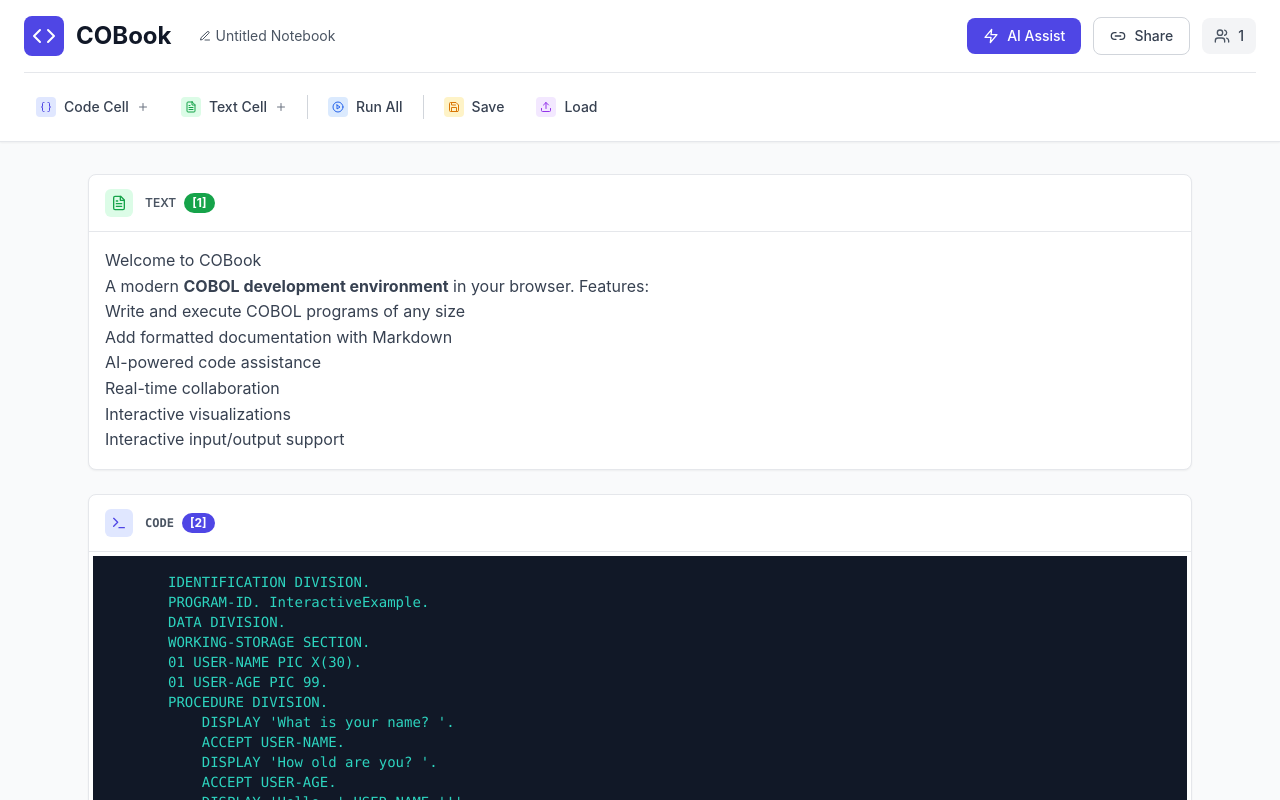
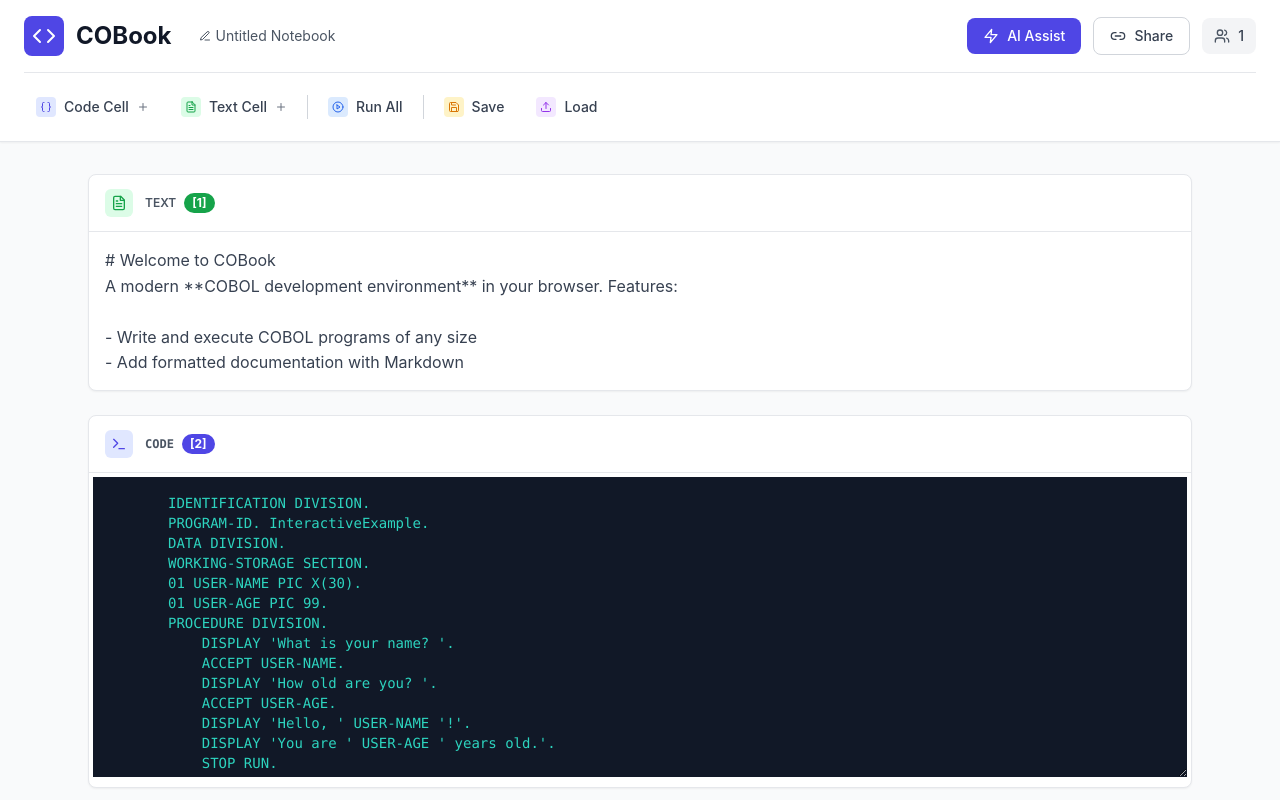
Before and after one commit to thedataengineer/COBook-karteek, a React (Create React App) app in the folder frontend/: page / in a window 1280 px wide. Both pictures are taken after a click on the element 640 px from the left and 350 px from the top of the page. Shown: the top 800 px of the page. Built offline with nearby package versions, Linux system fonts and the light colour scheme.

Commit message:
Changed Text segment

```diff
--- a/frontend/src/components/TextCell.js
+++ b/frontend/src/components/TextCell.js
@@ -1,3 +1,4 @@
+// TextCell.js (Fixed to preserve markdown syntax)
 import React, { useState, useRef, useEffect } from 'react';
 import { FileText, Trash2, Plus, MessageSquare, ChevronDown, ChevronUp } from 'lucide-react';
 
@@ -13,114 +14,240 @@ const TextCell = ({
 }) => {
   const [showOutput, setShowOutput] = useState(true);
   const [isEditing, setIsEditing] = useState(false);
-  const [content, setContent] = useState(cell.content);
+  const [markdownText, setMarkdownText] = useState('');
+  const [htmlContent, setHtmlContent] = useState('');
   const editorRef = useRef(null);
   const lastContentRef = useRef(cell.content);
-  const processingTimeoutRef = useRef(null);
 
-  // Convert markdown to HTML
+  // Store markdown separately to preserve original syntax
+  const markdownStorageRef = useRef(new Map());
+
+  // Convert markdown to HTML while preserving line breaks
   const convertMarkdownToHTML = (text) => {
+    if (!text) return '';
+
+    let html = text;
+
     // Handle headings
-    text = text.replace(/^### (.*$)/gim, '<h3 class="text-lg font-bold mt-3 mb-2 text-gray-800">$1</h3>');
-    text = text.replace(/^## (.*$)/gim, '<h2 class="text-xl font-bold mt-4 mb-2 text-gray-900">$1</h2>');
-    text = text.replace(/^# (.*$)/gim, '<h1 class="text-2xl font-bold mt-4 mb-3 text-gray-900">$1</h1>');
+    html = html.replace(/^### (.*$)/gim, '<h3 class="text-lg font-bold mt-3 mb-2 text-gray-800">$1</h3>');
+    html = html.replace(/^## (.*$)/gim, '<h2 class="text-xl font-bold mt-4 mb-2 text-gray-900">$1</h2>');
+    html = html.replace(/^# (.*$)/gim, '<h1 class="text-2xl font-bold mt-4 mb-3 text-gray-900">$1</h1>');
 
-    // Handle bold text - non-greedy matching
-    text = text.replace(/\*\*([^*\n]+?)\*\*/g, '<strong class="font-semibold text-gray-900">$1</strong>');
+    // Handle bold text
+    html = html.replace(/\*\*([^*\n]+?)\*\*/g, '<strong class="font-semibold text-gray-900">$1</strong>');
 
     // Handle italic text
-    text = text.replace(/\*([^*\n]+?)\*/g, '<em class="italic text-gray-700">$1</em>');
+    html = html.replace(/\*([^*\n]+?)\*/g, '<em class="italic text-gray-700">$1</em>');
 
     // Handle inline code
-    text = text.replace(/`([^`\n]+?)`/g, '<code class="bg-gray-100 px-2 py-0.5 rounded text-sm font-mono text-indigo-600">$1</code>');
+    html = html.replace(/`([^`\n]+?)`/g, '<code class="bg-gray-100 px-2 py-0.5 rounded text-sm font-mono text-indigo-600">$1</code>');
 
     // Handle lists
-    text = text.replace(/\n-\s(.*)/g, '\n<li class="ml-4 text-gray-700">$1</li>');
-    text = text.replace(/(<li.*<\/li>)/s, '<ul class="list-disc ml-6 my-2 text-gray-700">$1</ul>');
+    html = html.replace(/\n-\s(.*)/g, '\n<li class="ml-4 text-gray-700">$1</li>');
+    html = html.replace(/(<li.*<\/li>)/s, '<ul class="list-disc ml-6 my-2 text-gray-700">$1</ul>');
 
-    // Handle paragraphs
-    text = text.replace(/\n\n/g, '</p><p class="mb-2">');
-    text = '<p class="mb-2">' + text + '</p>';
+    // Handle paragraphs - convert double line breaks to paragraphs
+    const paragraphs = html.split(/\n\s*\n/);
+    html = paragraphs.map(p => {
+      p = p.trim();
+      if (!p) return '';
+      // Skip if it's already an HTML block
+      if (p.startsWith('<h') || p.startsWith('<ul') || p.startsWith('<li')) {
+        return p;
+      }
+      return `<p class="mb-2">${p}</p>`;
+    }).join('\n');
 
-    // Clean up empty paragraphs
-    text = text.replace(/<p class="mb-2"><\/p>/g, '');
-    text = text.replace(/<p class="mb-2">(<\/?(h[1-6]|ul|li|p)>)/g, '$1');
-    text = text.replace(/(<\/?(h[1-6]|ul|li|p)>)<\/p>/g, '$1');
+    // Convert single line breaks to <br> within paragraphs
+    html = html.replace(/(<p[^>]*>)(.*?)(<\/p>)/gs, (match, openTag, content, closeTag) => {
+      content = content.replace(/\n/g, '<br>');
+      return openTag + content + closeTag;
+    });
+
+    return html;
+  };
+
+  // Convert HTML back to markdown (reverses the conversion)
+  const convertHTMLToMarkdown = (html) => {
+    if (!html) return '';
+
+    let text = html;
+
+    // Convert headings back to markdown
+    text = text.replace(/<h1[^>]*>(.*?)<\/h1>/gi, '# $1\n');
+    text = text.replace(/<h2[^>]*>(.*?)<\/h2>/gi, '## $1\n');
+    text = text.replace(/<h3[^>]*>(.*?)<\/h3>/gi, '### $1\n');
+
+    // Convert bold back to markdown
+    text = text.replace(/<strong[^>]*>(.*?)<\/strong>/gi, '**$1**');
+
+    // Convert italic back to markdown
+    text = text.replace(/<em[^>]*>(.*?)<\/em>/gi, '*$1*');
+
+    // Convert code back to markdown
+    text = text.replace(/<code[^>]*>(.*?)<\/code>/gi, '`$1`');
+
+    // Convert list items back to markdown
+    text = text.replace(/<li[^>]*>(.*?)<\/li>/gi, '- $1\n');
+    text = text.replace(/<\/?ul[^>]*>/gi, '');
+
+    // Replace <br> tags with newlines
+    text = text.replace(/<br\s*\/?>/gi, '\n');
+
+    // Replace </p> tags with double newlines
+    text = text.replace(/<\/p>/gi, '\n\n');
+
+    // Remove remaining opening <p> tags
+    text = text.replace(/<p[^>]*>/gi, '');
+
+    // Remove any other remaining HTML tags
+    text = text.replace(/<[^>]+>/g, '');
+
+    // Decode HTML entities
+    const tempDiv = document.createElement('div');
+    tempDiv.innerHTML = text;
+    text = tempDiv.textContent || tempDiv.innerText || '';
+
+    // Clean up extra newlines but preserve intentional ones
+    text = text.replace(/\n{3,}/g, '\n\n'); // Max 2 consecutive newlines
+    text = text.trim();
 
     return text;
   };
 
-  // Process markdown in real-time
-  const processMarkdown = () => {
-    // Clear any existing timeout
-    if (processingTimeoutRef.current) {
-      clearTimeout(processingTimeoutRef.current);
+  // Handle entering edit mode
+  const handleClick = () => {
+    setIsEditing(true);
+
+    // Check if we have stored markdown for this cell
+    const storedMarkdown = markdownStorageRef.current.get(cell.id);
+
+    if (storedMarkdown) {
+      // Use the stored markdown (preserves original syntax)
+      setMarkdownText(storedMarkdown);
+    } else {
+      // Convert HTML back to markdown
+      const markdown = convertHTMLToMarkdown(htmlContent);
+      setMarkdownText(markdown);
+      markdownStorageRef.current.set(cell.id, markdown);
     }
 
-    // Set a new timeout to process after typing stops
-    processingTimeoutRef.current = setTimeout(() => {
+    setTimeout(() => {
       if (editorRef.current) {
-        const plainText = editorRef.current.innerText || editorRef.current.textContent || '';
-        const htmlContent = convertMarkdownToHTML(plainText);
-
-        // Only update if the HTML is different
-        if (htmlContent !== editorRef.current.innerHTML) {
-          // Update content
-          editorRef.current.innerHTML = htmlContent;
-          setContent(htmlContent);
-          onUpdateContent(cell.id, htmlContent);
-        }
+        editorRef.current.focus();
+        const range = document.createRange();
+        const selection = window.getSelection();
+        range.selectNodeContents(editorRef.current);
+        range.collapse(false);
+        selection.removeAllRanges();
+        selection.addRange(range);
       }
-    }, 500); // Wait 500ms after typing stops
+    }, 0);
   };
 
-  const handleInput = () => {
-    processMarkdown();
+  // Handle leaving edit mode
+  const handleBlur = () => {
+    if (isEditing) {
+      setIsEditing(false);
+
+      // Store the markdown for future edits
+      markdownStorageRef.current.set(cell.id, markdownText);
+
+      // Convert to HTML for display
+      const newHtml = convertMarkdownToHTML(markdownText);
+      setHtmlContent(newHtml);
+
+      if (newHtml !== lastContentRef.current) {
+        lastContentRef.current = newHtml;
+
+        // Save both HTML (for display) and markdown (for editing) in a special format
+        // We'll embed the markdown in a data attribute
+        const contentWithMarkdown = `<div data-markdown="${encodeURIComponent(markdownText)}">${newHtml}</div>`;
+        onUpdateContent(cell.id, contentWithMarkdown);
+      }
+    }
   };
 
+  // Handle text input during editing
+  const handleInputChange = (e) => {
+    setMarkdownText(e.target.value);
+  };
+
+  // Handle keyboard shortcuts
   const handleKeyDown = (e) => {
-    // Handle keyboard shortcuts
     if (e.ctrlKey || e.metaKey) {
       switch(e.key) {
         case 'b':
           e.preventDefault();
-          document.execCommand('bold');
+          const start = e.target.selectionStart;
+          const end = e.target.selectionEnd;
+          const selectedText = markdownText.substring(start, end);
+          const newText = markdownText.substring(0, start) + '**' + selectedText + '**' + markdownText.substring(end);
+          setMarkdownText(newText);
+          setTimeout(() => {
+            e.target.selectionStart = start + 2;
+            e.target.selectionEnd = end + 2;
+          }, 0);
           break;
         case 'i':
           e.preventDefault();
-          document.execCommand('italic');
+          const iStart = e.target.selectionStart;
+          const iEnd = e.target.selectionEnd;
+          const iSelectedText = markdownText.substring(iStart, iEnd);
+          const iNewText = markdownText.substring(0, iStart) + '*' + iSelectedText + '*' + markdownText.substring(iEnd);
+          setMarkdownText(iNewText);
+          setTimeout(() => {
+            e.target.selectionStart = iStart + 1;
+            e.target.selectionEnd = iEnd + 1;
+          }, 0);
           break;
         case '`':
           e.preventDefault();
-          document.execCommand('formatBlock', false, 'pre');
+          const cStart = e.target.selectionStart;
+          const cEnd = e.target.selectionEnd;
+          const cSelectedText = markdownText.substring(cStart, cEnd);
+          const cNewText = markdownText.substring(0, cStart) + '`' + cSelectedText + '`' + markdownText.substring(cEnd);
+          setMarkdownText(cNewText);
+          setTimeout(() => {
+            e.target.selectionStart = cStart + 1;
+            e.target.selectionEnd = cEnd + 1;
+          }, 0);
           break;
       }
     }
-  };
 
-  const handleDoubleClick = () => {
-    setIsEditing(true);
-  };
-
-  const handleBlur = () => {
-    setIsEditing(false);
-    if (editorRef.current) {
-      const newContent = editorRef.current.innerHTML;
-      if (newContent && newContent !== lastContentRef.current) {
-        lastContentRef.current = newContent;
-        setContent(newContent);
-        onUpdateContent(cell.id, newContent);
-      }
+    if (e.key === 'Escape') {
+      e.preventDefault();
+      handleBlur();
     }
   };
 
-  // Initialize editor when component mounts
+  // Initialize component and extract markdown if available
   useEffect(() => {
-    if (editorRef.current && !editorRef.current.innerHTML) {
-      editorRef.current.innerHTML = content;
-      lastContentRef.current = content;
+    let content = cell.content;
+    let markdown = '';
+
+    // Try to extract embedded markdown
+    const markdownMatch = content.match(/data-markdown="([^"]+)"/);
+    if (markdownMatch) {
+      markdown = decodeURIComponent(markdownMatch[1]);
+      markdownStorageRef.current.set(cell.id, markdown);
+
+      // Extract the HTML content (remove the wrapper div)
+      const htmlMatch = content.match(/<div[^>]*>(.*)<\/div>/s);
+      if (htmlMatch) {
+        content = htmlMatch[1];
+      }
+    } else {
+      // No embedded markdown, convert HTML to markdown
+      markdown = convertHTMLToMarkdown(content);
+      markdownStorageRef.current.set(cell.id, markdown);
     }
-  }, []);
+
+    setHtmlContent(content);
+    setMarkdownText(markdown);
+    lastContentRef.current = content;
+  }, [cell.content, cell.id]);
 
   return (
     <div className="bg-white rounded-lg border border-gray-200 hover:border-green-300 transition-all group shadow-sm hover:shadow-md">
@@ -172,23 +299,28 @@ const TextCell = ({
 
       {/* Cell Content */}
       <div className="p-4">
-        <div
-          ref={editorRef}
-          contentEditable
-          suppressContentEditableWarning
-          onInput={handleInput}
-          onKeyDown={handleKeyDown}
-          onDoubleClick={handleDoubleClick}
-          onBlur={handleBlur}
-          className={`min-h-[120px] text-gray-700 prose max-w-none focus:outline-none ${
-            isEditing ? 'cursor-text' : 'cursor-pointer'
-          }`}
-          style={{
-            minHeight: '120px',
-            outline: 'none',
-            lineHeight: '1.6'
-          }}
-        />
+        {isEditing ? (
+          <textarea
+            ref={editorRef}
+            value={markdownText}
+            onChange={handleInputChange}
+            onKeyDown={handleKeyDown}
+            onBlur={handleBlur}
+            className="w-full min-h-[120px] text-gray-700 focus:outline-none resize-none"
+            style={{
+              lineHeight: '1.6',
+              fontFamily: 'inherit'
+            }}
+            placeholder="Type your text here... (use **bold**, *italic*, `code`)"
+          />
+        ) : (
+          <div
+            onClick={handleClick}
+            className="min-h-[120px] text-gray-700 prose max-w-none cursor-text"
+            style={{ lineHeight: '1.6' }}
+            dangerouslySetInnerHTML={{ __html: htmlContent }}
+          />
+        )}
       </div>
 
       {/* Comments Section */}
```
